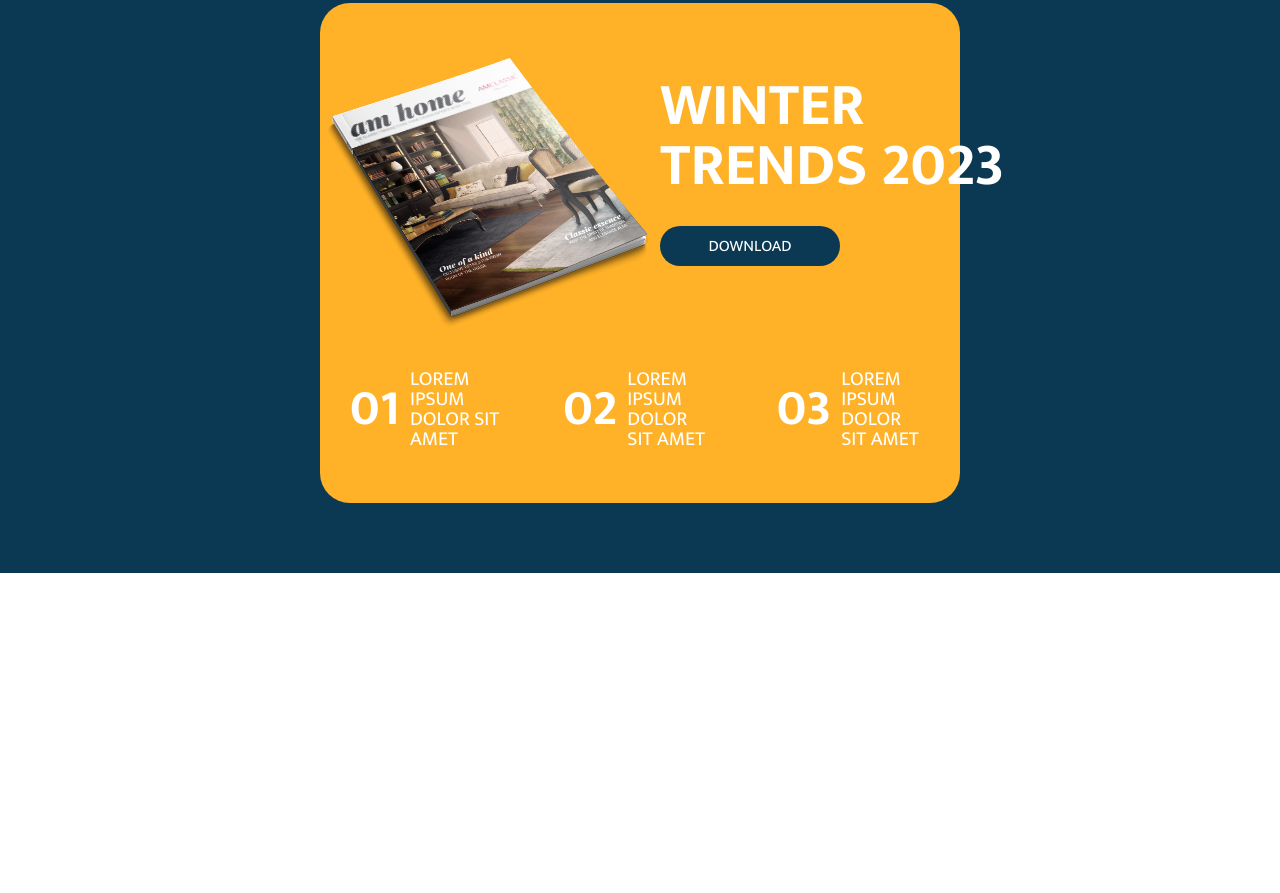
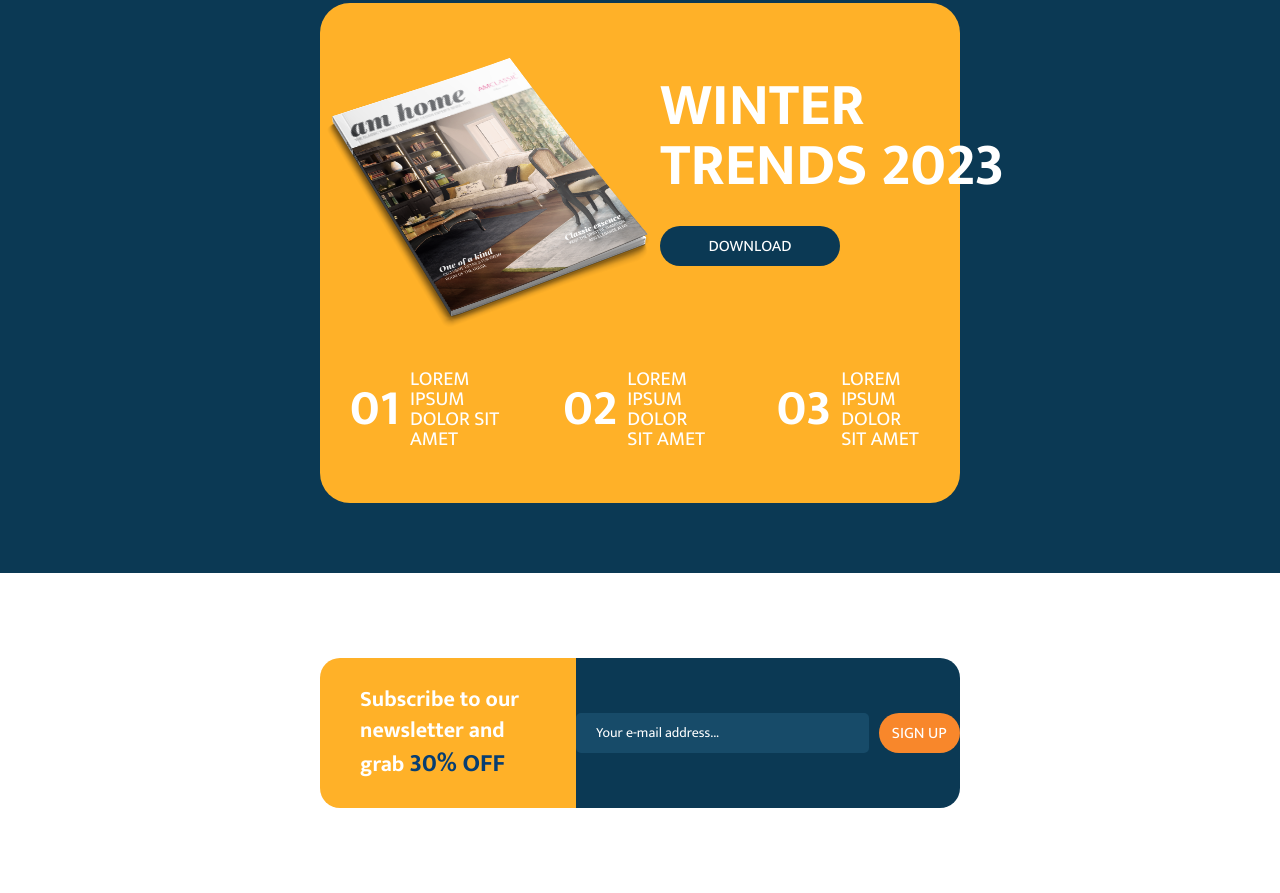
Before and after one commit to ehsannjafari/furniture-website, a plain HTML site: page index.html in a window 1280 px wide. Shown: the part 3774-4667 px from the top of the page. Before the commit the page ends 4347 px from the top, so only its background shows below. Drawn offline with Linux system fonts and the light colour scheme; a web font is replaced by a local one.

Commit message:
feat: Designed contact section of furniture website template

```diff
--- a/index.html
+++ b/index.html
@@ -274,6 +274,21 @@
       </div>
     </section>
     <!-- Blog End -->
+
+    <!-- Contact Start -->
+    <section class="contact">
+      <div class="contact-content">
+          <div class="content-left">
+              <h2>Subscribe to our newsletter and grab <span>30% OFF</span></h2>
+          </div>
+
+          <div class="content-right">
+              <input type="email" placeholder="Your e-mail address...">
+              <button>SIGN UP</button>
+          </div>
+      </div>
+  </section>
+    <!-- Contact End -->
   </div>
     <!-- Container End -->
   </body>
--- a/style.css
+++ b/style.css
@@ -482,4 +482,84 @@ html{
 
 /* Blog End */
 
+/* Contact Start */
+.contact {
+    width: 100%;
+    height: 40vh;
+    display: flex;
+    justify-content: center;
+    align-items: center;
+}
+
+.contact-content {
+    width: 50%;
+    height: 15rem;
+    display: flex;
+    /* position: relative; */
+}
+
+.content-left {
+    width: 40%;
+    height: 100%;
+    background-color: #ffb128;
+    border-radius: 2rem 0 0 2rem;
+    display: flex;
+    align-items: center;
+    padding-left: 4rem;
+}
+
+.content-left h2 {
+    width: 80%;
+    font-size: 2.2rem;
+    line-height: 1.4;
+    color: #fff;
+}
+
+.content-left span {
+    font-size: 2.5rem;
+    color: #073e72;
+}
+
+.content-right {
+    width: 60%;
+    height: 100%;
+    background-color: #0b3954;
+    border-radius: 0 2rem 2rem 0;
+    display: flex;
+    align-items: center;
+    justify-content: center;
+}
+
+.content-right input {
+    width: 35rem;
+    height: 4rem;
+    background-color: #174b69;
+    padding: 2rem;
+    border: none;
+    border-radius: .5rem;
+    color: #fff;
+    margin-right: 1rem;
+}
+
+.content-right input::placeholder {
+    color: #fff;
+    font-size: 1.4rem;
+}
+
+.content-right input:focus {
+    border: .1rem solid #f8872b;
+}
+
+.content-right button {
+    width: 10rem;
+    height: 4rem;
+    background-color: #f8872b;
+    border: none;
+    border-radius: 3rem;
+    font-size: 1.6rem;
+    cursor: pointer;
+    color: #fff;
+}
+/* Contact End */
+
 /* Container Style End */
```
